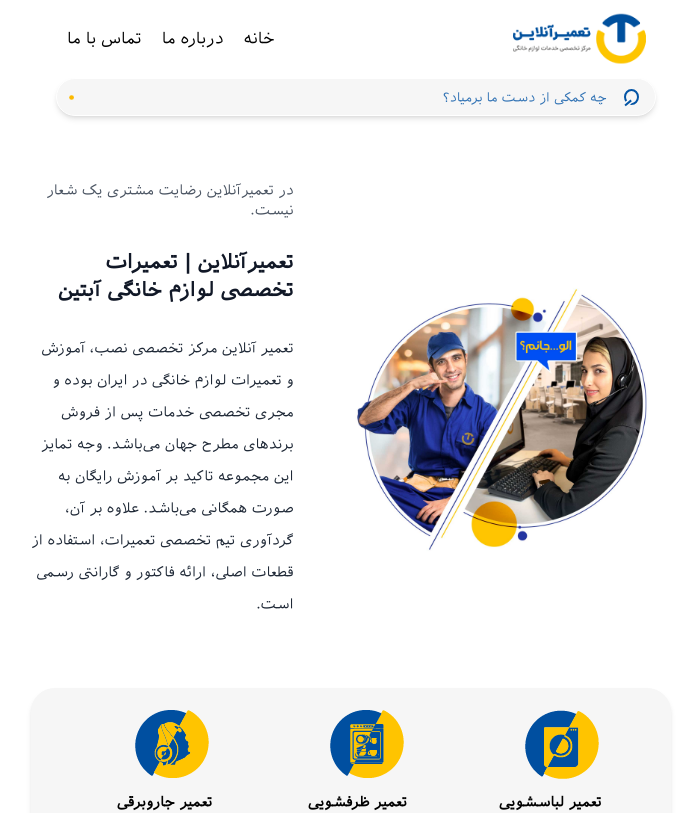
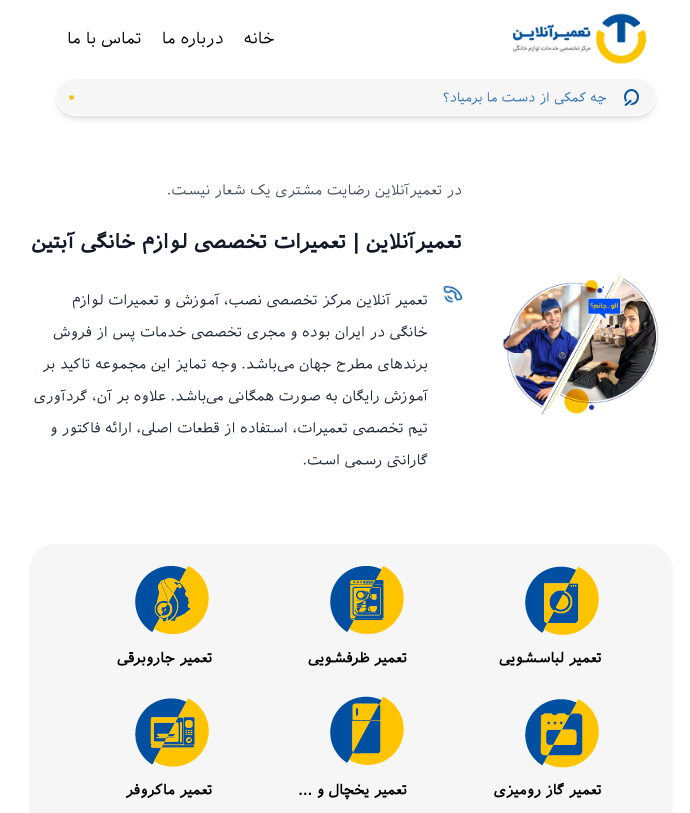
Before and after one commit to mhmd-bagha/repair-online, a Next.js app: page / in a window 1280 px wide. Shown: the top 813 px of the page, without its empty margins (289-979 px from the left). Built offline with nearby package versions, Linux system fonts and the light colour scheme.

Commit message:
feat: added animate phone

```diff
--- a/components/home/intro.jsx
+++ b/components/home/intro.jsx
@@ -1,5 +1,8 @@
 import Image from "next/image";
 import IntroImage from 'Image/main/intro.jpg';
+import Link from "next/link";
+import {FiPhoneCall} from "react-icons/fi";
+import styles from "Styles/Home.module.scss";
 
 const Intro = () => {
     return (
@@ -12,9 +15,22 @@
                 </div>
                 {/* intro text */}
                 <div className="lg:basis-1/2 xl:basis-2/3 2xl:basis-1/2">
-                    <p className="text-sm text-center lg:text-start text-gray-600"> در تعمیرآنلاین رضایت مشتری یک شعار نیست.</p>
-                    <p className="text-xl text-center lg:text-start text-gray-900 font-bold my-7 w-full">تعمیرآنلاین | تعمیرات تخصصی لوازم خانگی آبتین</p>
-                    <p className="text-sm text-center lg:text-start text-gray-800 leading-8 my-7">تعمیر آنلاین مرکز تخصصی نصب، آموزش و تعمیرات لوازم خانگی در ایران بوده و مجری تخصصی خدمات پس از فروش برندهای مطرح جهان می‌باشد. وجه تمایز این مجموعه تاکید بر آموزش رایگان به صورت همگانی می‌باشد. علاوه بر آن، گردآوری تیم تخصصی تعمیرات، استفاده از قطعات اصلی، ارائه فاکتور و گارانتی رسمی است.</p>
+                    <p className="text-sm text-center lg:text-start text-gray-600"> در تعمیرآنلاین رضایت مشتری یک شعار
+                        نیست.</p>
+                    <p className="text-xl text-center lg:text-start text-gray-900 font-bold my-7 w-full lg:truncate">تعمیرآنلاین
+                        |
+                        تعمیرات تخصصی لوازم خانگی آبتین</p>
+                    <p className="text-sm text-center lg:text-start text-gray-800 leading-8 my-7 flex">
+                        {/* phone icon */}
+                        <Link href="tel:021-45396" className="pl-2 lg:pl-4">
+                            <FiPhoneCall size={18}
+                                         className={`rotate-[200deg] color_default_blue ${styles.animate_phone}`}/>
+                        </Link>
+                        تعمیر آنلاین مرکز تخصصی نصب، آموزش و تعمیرات لوازم خانگی در ایران بوده و مجری تخصصی خدمات پس از
+                        فروش برندهای مطرح جهان می‌باشد. وجه تمایز این مجموعه تاکید بر آموزش رایگان به صورت همگانی
+                        می‌باشد. علاوه بر آن، گردآوری تیم تخصصی تعمیرات، استفاده از قطعات اصلی، ارائه فاکتور و گارانتی
+                        رسمی است.
+                    </p>
                 </div>
             </div>
         </>
--- a/styles/Home.module.scss
+++ b/styles/Home.module.scss
@@ -78,3 +78,23 @@
     }
   }
 }
+
+// intro phone
+.animate_phone {
+  animation: phone 1s linear infinite;
+
+  @keyframes phone {
+    25% {
+      transform: rotate(200deg);
+    }
+    50% {
+      transform: rotate(160deg);
+    }
+    75% {
+      transform: rotate(170deg);
+    }
+    100% {
+      transform: rotate(200deg);
+    }
+  }
+}
```
